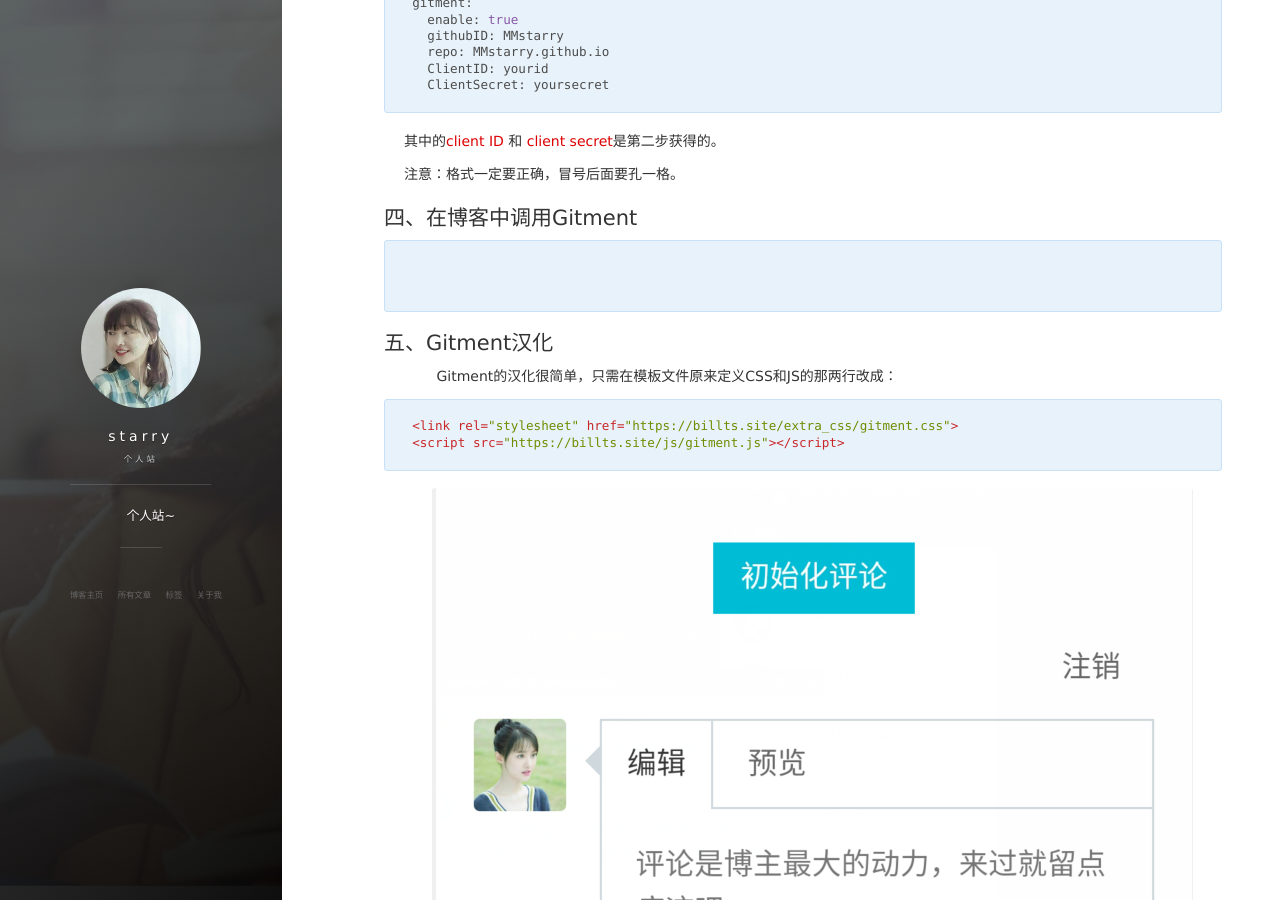
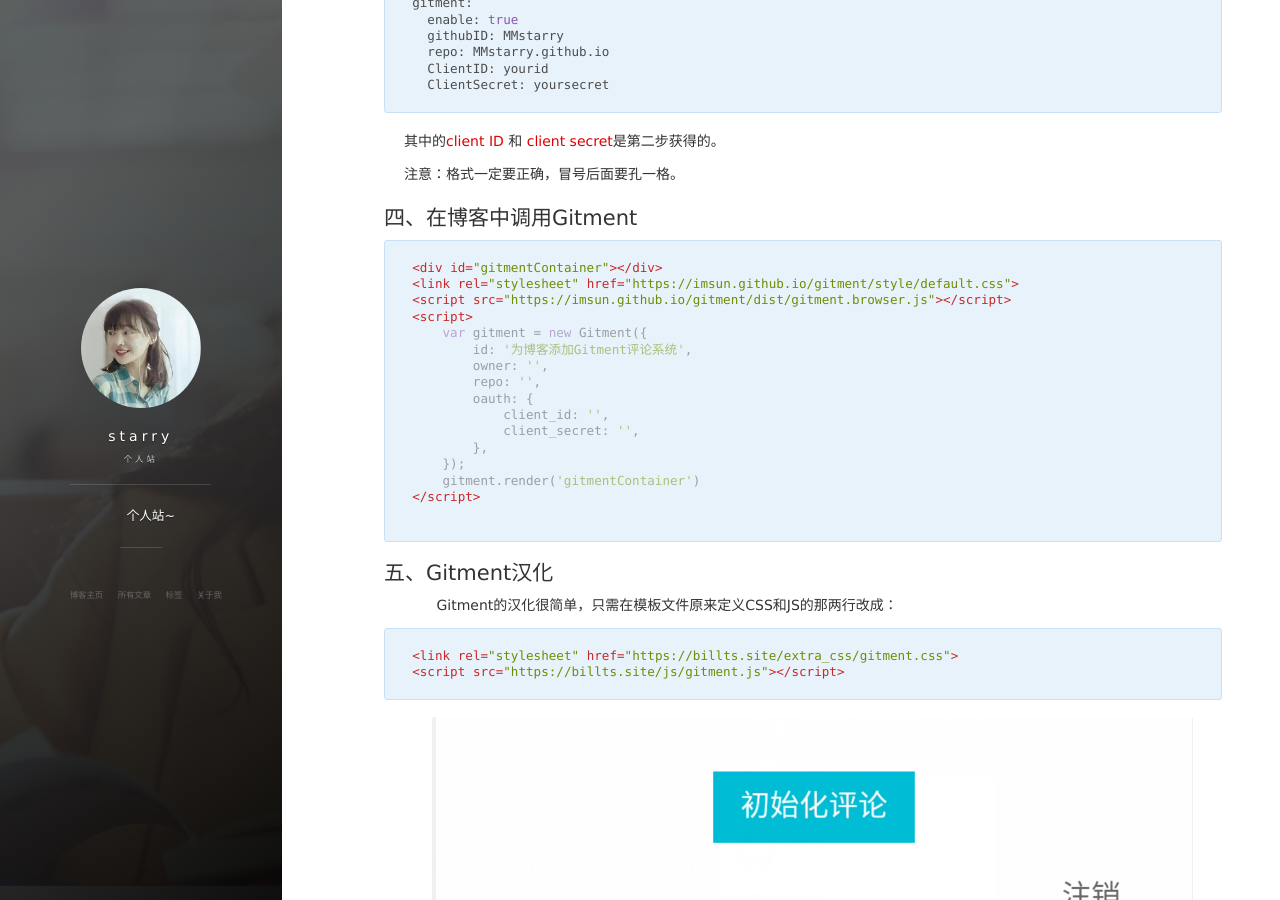
Before and after one commit to MMstarry/MMstarry.github.io, a Jekyll site: the page built from _posts/2017-09-24-gitment.md, in a window 1280 px wide and 900 px high, scrolled down 1147 px. Built offline with Jekyll 4.4.1, drawn with Linux system fonts in a browser that asks for light colours; nearby versions of some CDN libraries; comment, search, counter and statistics services are not loaded.

Commit message:
Update 2017-09-24-gitment.md

````diff
--- a/_posts/2017-09-24-gitment.md
+++ b/_posts/2017-09-24-gitment.md
@@ -40,7 +40,6 @@ gitment:
 ## 四、在博客中调用Gitment
 
 ```xml
-{% if site.comment_gitment_repo %}
 <div id="gitmentContainer"></div>
 <link rel="stylesheet" href="https://imsun.github.io/gitment/style/default.css">
 <script src="https://imsun.github.io/gitment/dist/gitment.browser.js"></script>
@@ -56,7 +55,6 @@ gitment:
     });
     gitment.render('gitmentContainer')
 </script>
-{% endif %}
 
 ```
 
````
